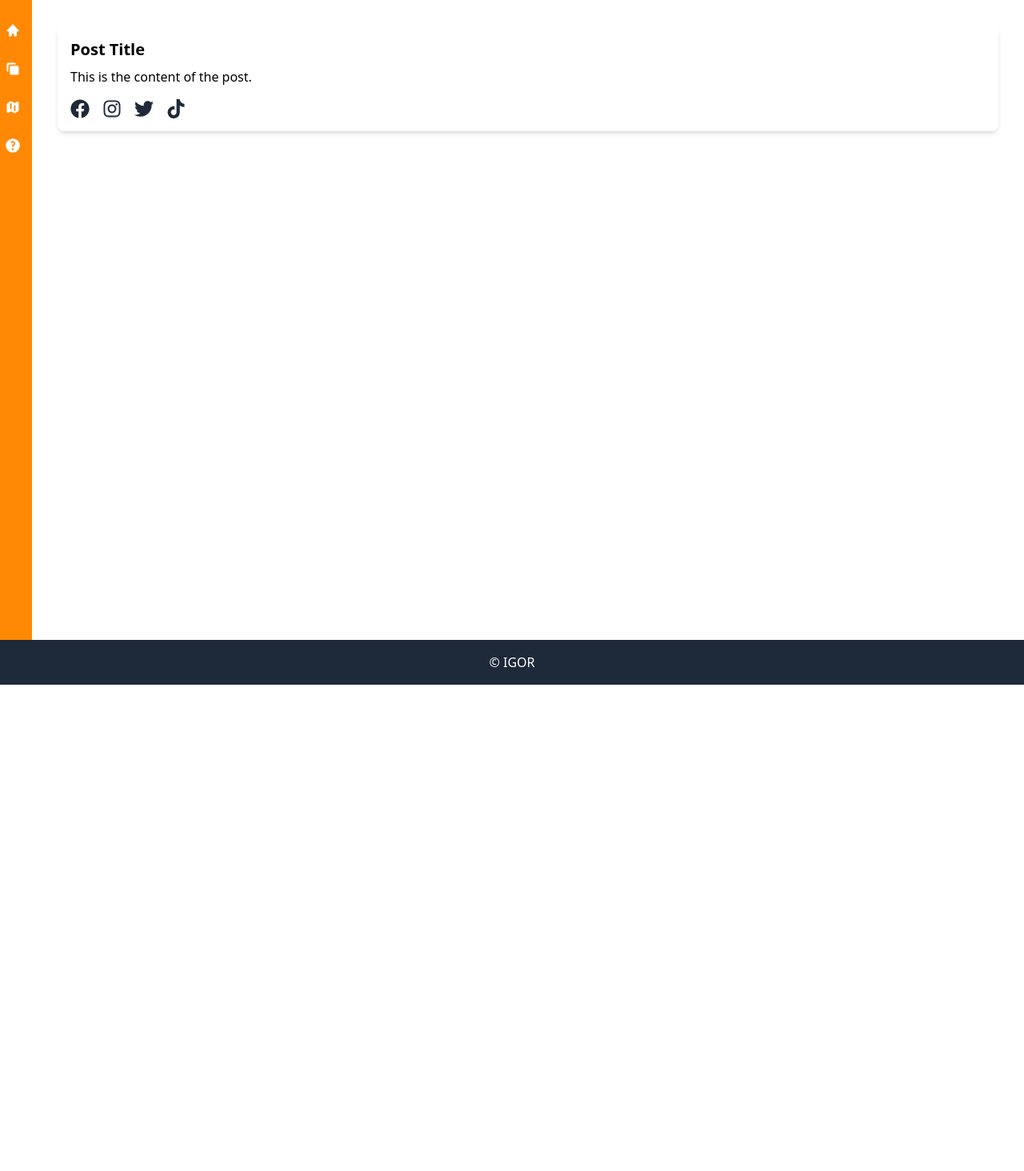
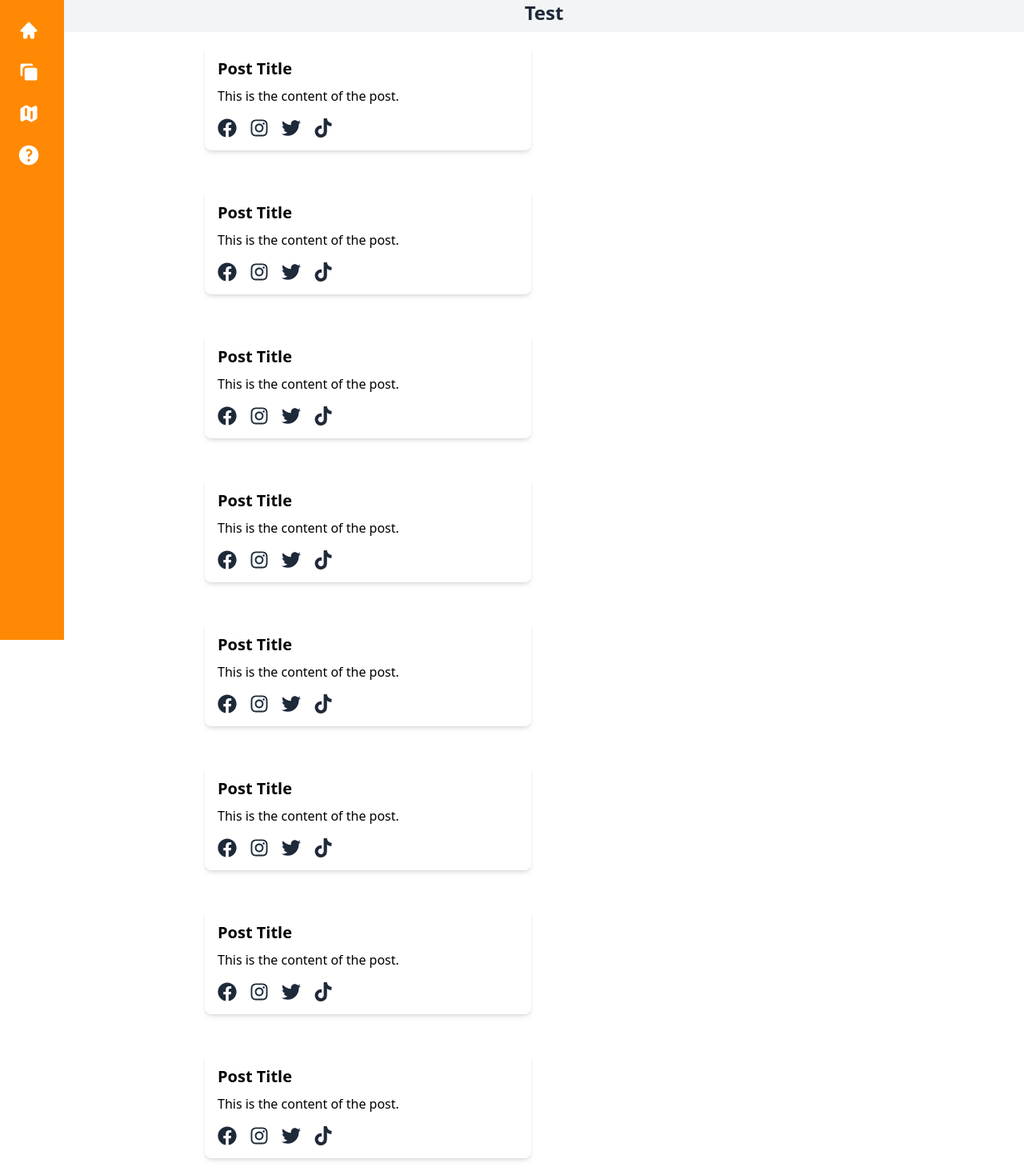
Before and after one commit to fernando-cb12/SC-Hackathon, a React (Vite) app: page / in a window 1280 px wide. Shown: the whole page at 80% size. Before the commit the page ends 856 px from the top, so only its background shows below. Built offline with nearby package versions, Linux system fonts and the light colour scheme.

Commit message:
feat: add news, header and navbar component

```diff
--- a/src/App.tsx
+++ b/src/App.tsx
@@ -1,6 +1,7 @@
 import "./App.css";
 import Navbar from "./components/navbar";
 import Post from "./components/post";
+import HeaderContent from "./components/headerContent";
 
 function App() {
   return (
@@ -8,13 +9,20 @@ function App() {
       <div className="flex flex-col h-screen">
         <div className="flex flex-row">
           <Navbar />
-          <div className="flex-grow p-4">
-            <Post />
+          <div className="w-full">
+            <HeaderContent title="Test" />
+            <div className="flex flex-col space-y-4 w-1/2 pl-40">
+              <Post />
+              <Post />
+              <Post />
+              <Post />
+              <Post />
+              <Post />
+              <Post />
+              <Post />
+            </div>
           </div>
         </div>
-        <footer className="bg-gray-800 text-white p-4 text-center">
-          <p>© IGOR</p>
-        </footer>
       </div>
     </>
   );
--- a/src/components/headerContent.tsx
+++ b/src/components/headerContent.tsx
@@ -0,0 +1,12 @@
+import { UserIcon } from "@heroicons/react/16/solid";
+//this component is a header that containts the title for each section
+export default function HeaderContent({ title }: { title: string }) {
+  return (
+    <div className="flex flex-col items-center justify-center bg-gray-100 w-full">
+      <h1 className="text-2xl font-bold text-gray-800">{title}</h1>
+      <div className="flex items-center mt-2">
+        <UserIcon />
+      </div>
+    </div>
+  );
+}
--- a/src/components/navbar.tsx
+++ b/src/components/navbar.tsx
@@ -8,19 +8,19 @@ import {
 //this component is a sidebar to navigate through the app
 export default function Navbar() {
   return (
-    <div className="flex flex-col h-screen w-1/32 bg-orange-400 text-white p-4">
+    <div className="flex flex-col h-screen w-1/16 bg-orange-400 text-white p-4">
       <nav className="flex flex-col space-y-2 items-center justify-center">
         <a href="#" className="hover:bg-gray-700 p-2 rounded">
-          <HomeIcon className="h-5 w-5 inline-block mr-2" />
+          <HomeIcon className="h-7 w-7 inline-block mr-2" />
         </a>
         <a href="#" className="hover:bg-gray-700 p-2 rounded">
-          <Square2StackIcon className="h-5 w-5 inline-block mr-2" />
+          <Square2StackIcon className="h-7 w-7 inline-block mr-2" />
         </a>
         <a href="#" className="hover:bg-gray-700 p-2 rounded">
-          <MapIcon className="h-5 w-5 inline-block mr-2" />
+          <MapIcon className="h-7 w-7 inline-block mr-2" />
         </a>
         <a href="#" className="hover:bg-gray-700 p-2 rounded">
-          <QuestionMarkCircleIcon className="h-5 w-5 inline-block mr-2" />
+          <QuestionMarkCircleIcon className="h-7 w-7 inline-block mr-2" />
         </a>
       </nav>
     </div>
--- /dev/null
+++ b/src/components/news.tsx
@@ -0,0 +1,13 @@
+export default function News() {
+  return (
+    <>
+      <div className="flex flex-col flex-grow p-4">
+        <div className="bg-white shadow-md rounded-lg p-4">
+          <h2 className="text-xl font-bold">News Title</h2>
+          <p className="mt-2">This is the content of the new.</p>
+          <div className="mt-4 flex space-x-4"></div>
+        </div>
+      </div>
+    </>
+  );
+}
--- a/src/components/post.tsx
+++ b/src/components/post.tsx
@@ -20,7 +20,10 @@ export default function Post() {
               className="text-gray-800 hover:text-blue-400"
               size={24}
             />
-            <FaTiktok className="text-gray-800 hover:text-black" size={24} />
+            <FaTiktok
+              className="text-gray-800 hover:text-purple-800"
+              size={24}
+            />
           </div>
         </div>
       </div>
```
